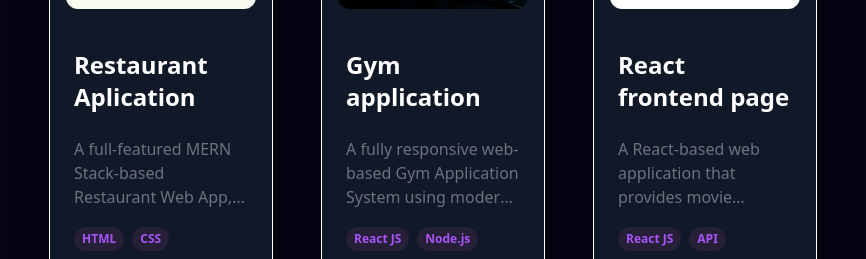
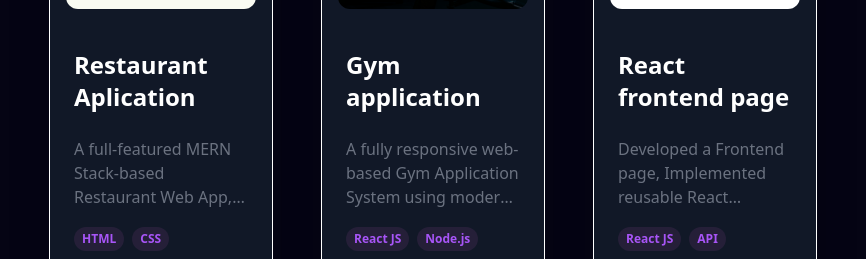
Before and after one commit to Aman-Ptl/React-Portfolio, a React (Vite) app in the folder react-portfolio/: page / in a window 1280 px wide. Shown: the part 2400-2659 px from the top of the page, without its empty margins (207-1073 px from the left). Built offline with nearby package versions, Linux system fonts and the light colour scheme.

Commit message:
new update

```diff
--- a/react-portfolio/src/constants.js
+++ b/react-portfolio/src/constants.js
@@ -156,7 +156,7 @@ export const SkillsInfo = [
       id: 2,
       title: "React frontend page",
       description:
-        "A React-based web application that provides movie recommendations based on different criteria, such as genres, user preferences, and popular trends. The intuitive design and smooth experience make it a go-to app for movie enthusiasts.",
+        "Developed a Frontend page, Implemented reusable React components to build a scalable frontend structure while maintaining styling consistency using pure CSS.",
       image: frontend,
       tags: ["React JS", "API", "HTML", "CSS", "JavaScript"],
       github: "https://github.com/Aman-Ptl/frontend-project",
```
